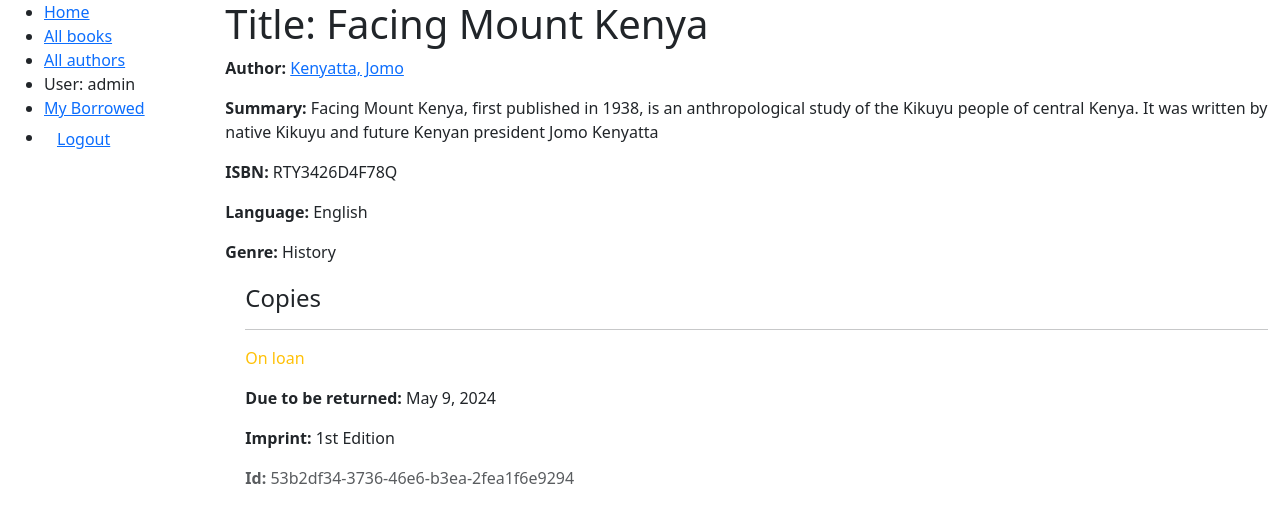
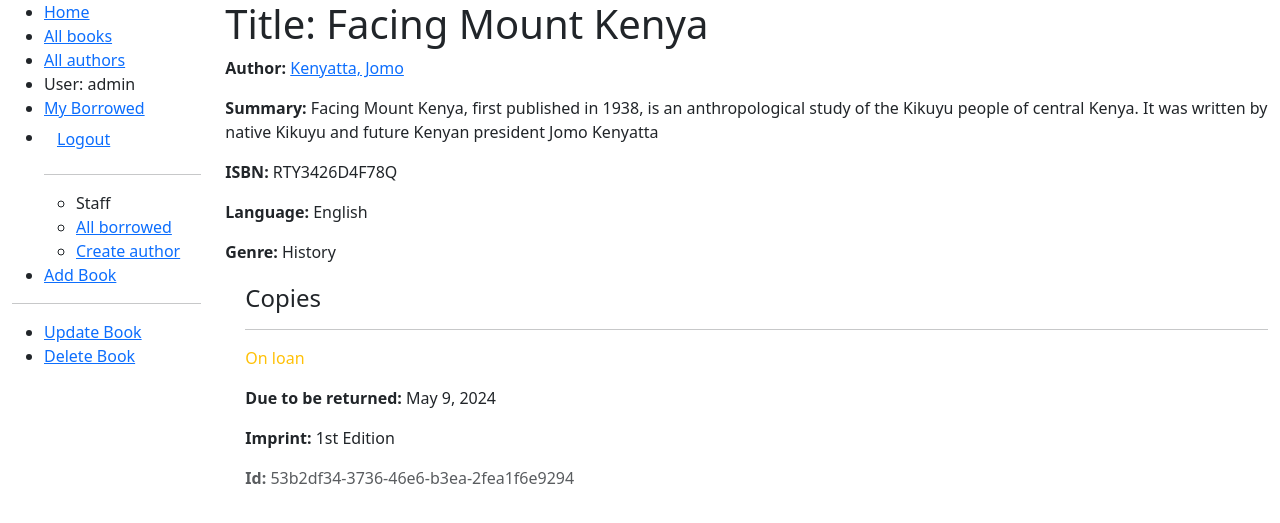
Before and after one commit to betttimo/Django_local_library, a Django app: page /catalog/book/1 in a window 1280 px wide. Shown: the top 523 px of the page. Run offline with Django 5.2, Linux system fonts and the light colour scheme; a user stored in the database is signed in; data comes from the database, SQL or seed files in the repository; both versions use the stored data as it was after the commit.

Commit message:
Back-end almost done

```diff
--- a/locallibrary/catalog/templates/base_generic.html
+++ b/locallibrary/catalog/templates/base_generic.html
@@ -34,6 +34,20 @@
               <button type="submit" class="btn btn-link">Logout</button>
               </form>
               </li>
+              {% if user.is_staff %}
+              <hr>
+              <ul class="sidebar-nav">
+              <li>Staff</li>
+                <li><a href="{% url 'all-borrowed' %}">All borrowed</a></li>
+              {% if perms.catalog.add_author %}
+                <li><a href="{% url 'author-create' %}">Create author</a></li>
+              {% endif %}
+              </ul>
+              {% if perms.catalog.add_author %}
+                <li><a href="{% url 'book-create' %}">Add Book</a></li>
+              {% endif %}
+              </ul>
+              {% endif %}
               {% else %}
               <li><a href="{% url 'login' %}?next={{ request.path }}">Login</a></li>
               {% endif %}
--- a/locallibrary/catalog/templates/catalog/book_detail.html
+++ b/locallibrary/catalog/templates/catalog/book_detail.html
@@ -27,3 +27,19 @@
     {% endfor %}
   </div>
 {% endblock %}
+{% block sidebar %}
+  {{ block.super }}
+
+  {% if perms.catalog.change_book or perms.catalog.delete_book %}
+  <hr>
+  <ul class="sidebar-nav">
+    {% if perms.catalog.change_book %}
+      <li><a href="{% url 'book-update' book.id %}">Update Book</a></li>
+    {% endif %}
+    {% if not author.book_set.all and perms.catalog.delete_book %}
+      <li><a href="{% url 'book-delete' book.id %}">Delete Book</a></li>
+    {% endif %}
+    </ul>
+  {% endif %}
+
+{% endblock %}
--- a/locallibrary/catalog/urls.py
+++ b/locallibrary/catalog/urls.py
@@ -16,3 +16,13 @@ urlpatterns += [
 urlpatterns += [
     path('book/<uuid:pk>/renew/', views.renew_book_librarian, name='renew-book-librarian'),
 ]
+urlpatterns += [
+    path('author/create/', views.AuthorCreate.as_view(), name='author-create'),
+    path('author/<int:pk>/update/', views.AuthorUpdate.as_view(), name='author-update'),
+    path('author/<int:pk>/delete/', views.AuthorDelete.as_view(), name='author-delete'),
+]
+urlpatterns += [
+    path('book/create/', views.BookCreate.as_view(), name='book-create'),
+    path('book/<int:pk>/update/', views.BookUpdate.as_view(), name='book-update'),
+    path('book/<int:pk>/delete/', views.BookDelete.as_view(), name='book-delete'),
+]
--- a/locallibrary/catalog/views.py
+++ b/locallibrary/catalog/views.py
@@ -7,7 +7,8 @@ from django.shortcuts import redirect
 import datetime
 from django.contrib.auth.decorators import login_required, permission_required
 from django.http import HttpResponseRedirect
-from django.urls import reverse
+from django.urls import reverse, reverse_lazy
+from django.views.generic.edit import CreateView, UpdateView, DeleteView
 
 from catalog.forms import RenewBookForm
 
@@ -96,3 +97,52 @@ def renew_book_librarian(request, pk):
                 'book_instance': book_instance,
             }
     return render(request, 'catalog/book_renew_librarian.html', context)
+
+class AuthorCreate(PermissionRequiredMixin, CreateView):
+    model = Author
+    fields = ['first_name', 'last_name', 'date_of_birth', 'date_of_death']
+    initial= {'date_of_death': '11/11/2023'}
+    permission_required = 'catalog.add_author'
+
+class AuthorUpdate(PermissionRequiredMixin, UpdateView):
+    model = Author
+    fields = '__all__'
+    permission_required = 'catalog.change_author'
+
+class AuthorDelete(PermissionRequiredMixin, DeleteView):
+    model = Author
+    success_url = reverse_lazy('authors')
+    permission_required = 'catalog.delete_author'
+
+    def form_valid(self, form):
+        try:
+            self.object.delete()
+            return HttpResponseRedirect(self.success_url)
+        except Exception as e:
+            return HttpResponseRedirect(
+                reverse("author-delete", kwargs={"pk": self.object.pk})
+            )
+
+class BookCreate(PermissionRequiredMixin, CreateView):
+    model = Book
+    fields = ['title', 'author', 'summary', 'isbn', 'genre', 'language']
+    permission_required = 'catalog.add_book'
+
+class BookUpdate(PermissionRequiredMixin, UpdateView):
+    model = Book
+    fields = '__all__'
+    permission_required = 'catalog.change_book'
+
+class BookDelete(PermissionRequiredMixin, DeleteView):
+    model = Book
+    success_url = reverse_lazy('books')
+    permission_required = 'catalog.delete_book'
+
+    def form_valid(self, form):
+        try:
+            self.object.delete()
+            return HttpResponseRedirect(self.success_url)
+        except Exception as e:
+            return HttpResponseRedirect(
+                reverse("book-delete", kwargs={"pk": self.object.pk})
+            )
```
Also changed, not shown: locallibrary/catalog/templates/catalog/author_confirm_delete.html (added, +25 -0 lines), locallibrary/catalog/templates/catalog/author_detail.html (+16 -0 lines), locallibrary/catalog/templates/catalog/author_form.html (added, +11 -0 lines), locallibrary/catalog/templates/catalog/book_confirm_delete.html (added, +25 -0 lines), locallibrary/catalog/templates/catalog/book_form.html (added, +11 -0 lines), locallibrary/db.sqlite3.
